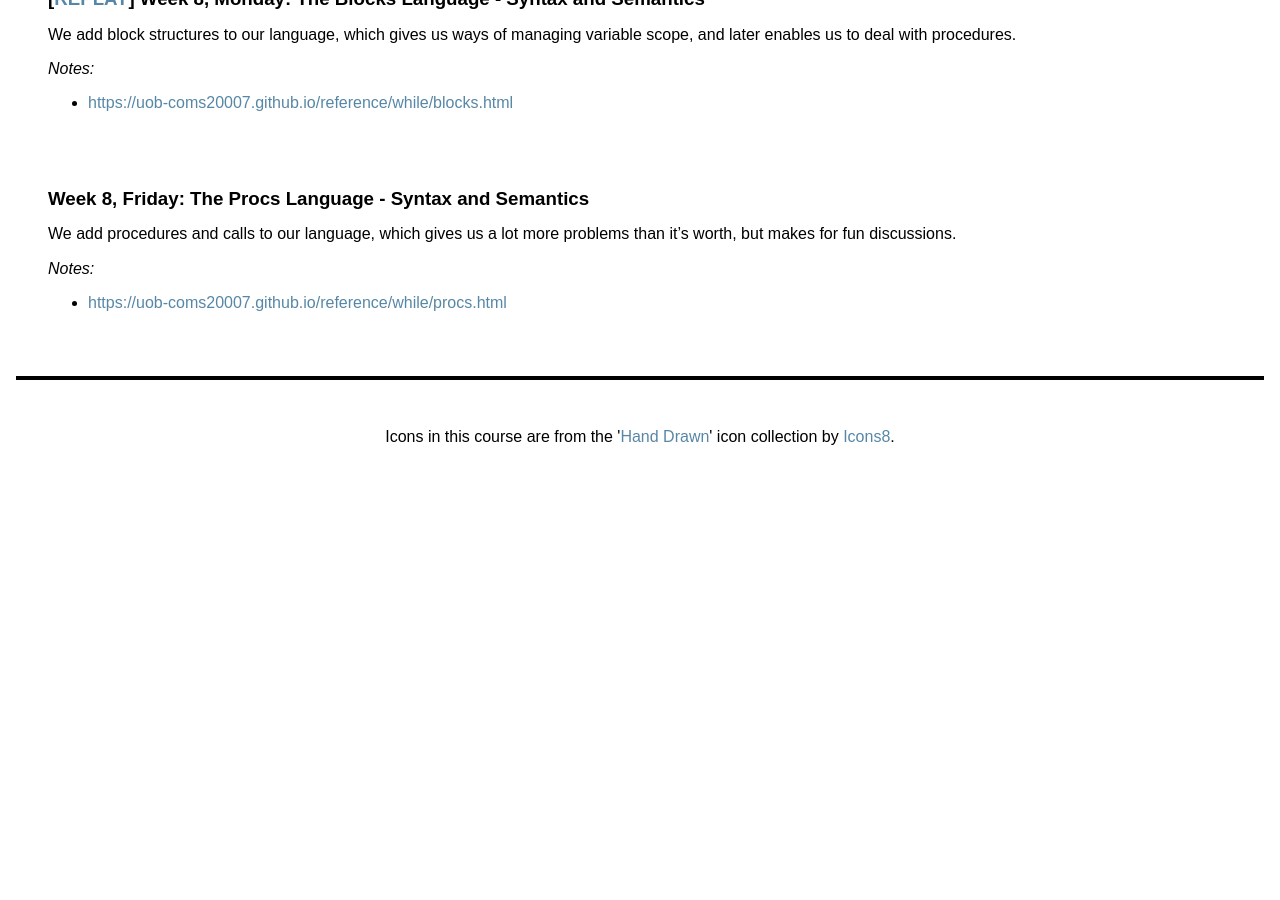
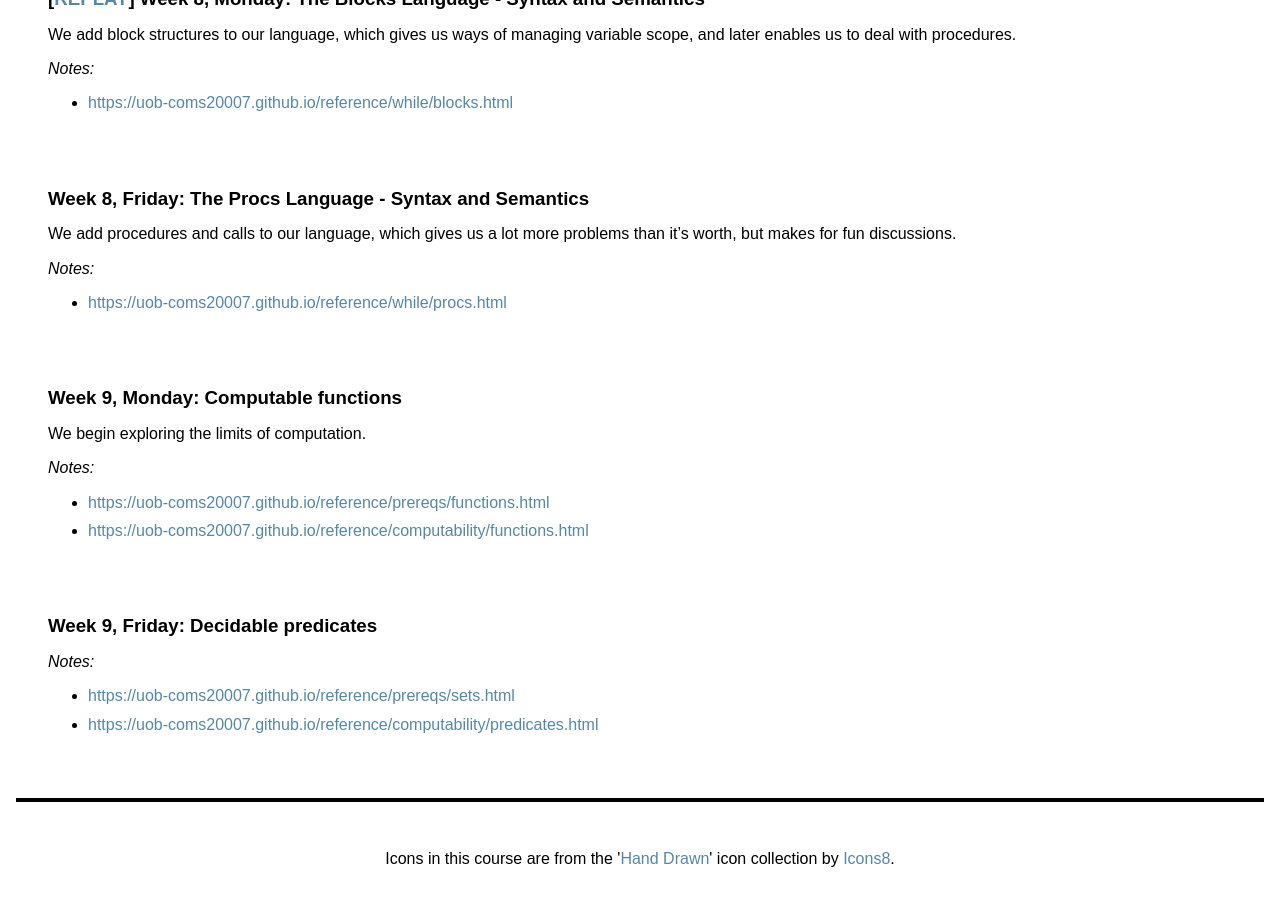
Before and after one commit to uob-coms20007/webpages, a Jekyll site: the page built from schedule.md, in a window 1280 px wide and 900 px high, scrolled down 3624 px. Built offline with Jekyll 4.4.1, drawn with Linux system fonts in a browser that asks for light colours; nearby versions of some CDN libraries; before the commit the page ends 4103 px from its top, so only the background shows below that; some of the changed text lies outside the part shown.

Commit message:
adding week 9 lectures

```diff
--- a/_data/lectures.yml
+++ b/_data/lectures.yml
@@ -100,3 +100,16 @@
   notes:
     - https://uob-coms20007.github.io/reference/while/procs.html
   refs:
+
+- title: Computable functions
+  description: We begin exploring the limits of computation.
+  replay:
+  notes:
+    - https://uob-coms20007.github.io/reference/prereqs/functions.html
+    - https://uob-coms20007.github.io/reference/computability/functions.html
+
+- title: Decidable predicates
+  description:
+  notes:
+    - https://uob-coms20007.github.io/reference/prereqs/sets.html
+    - https://uob-coms20007.github.io/reference/computability/predicates.html
```
